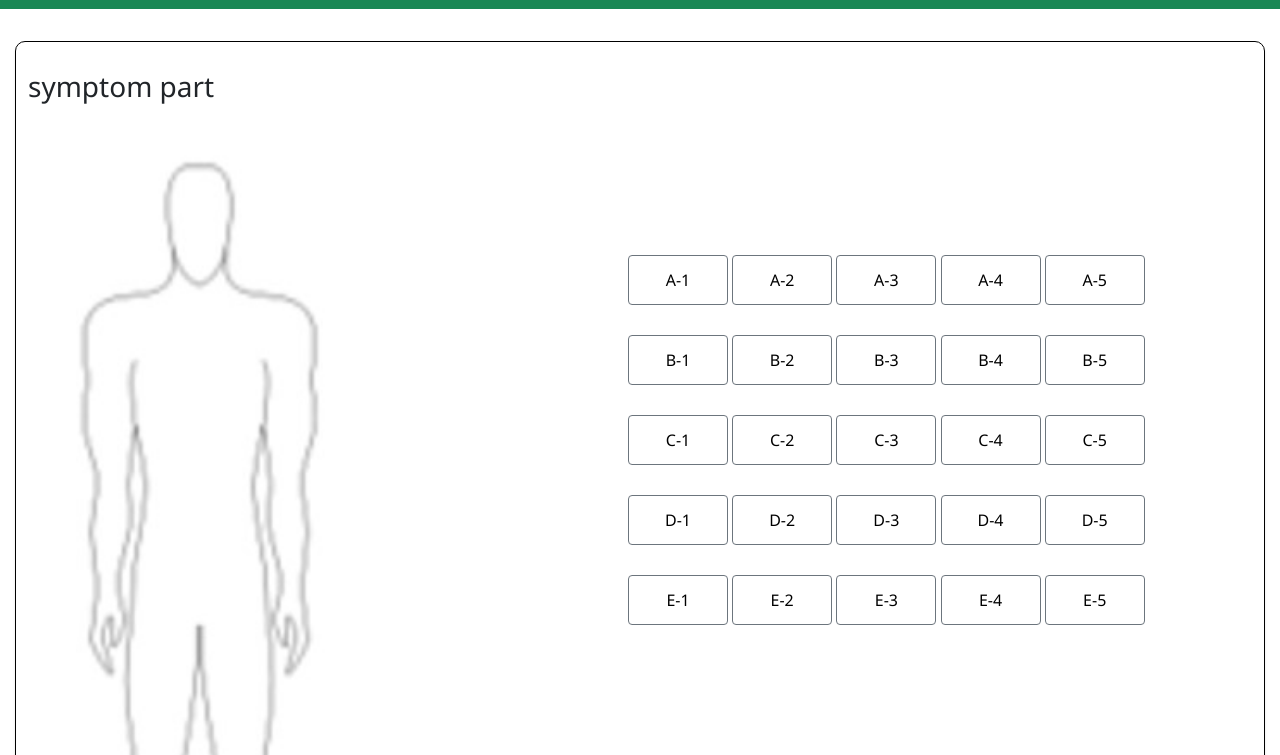
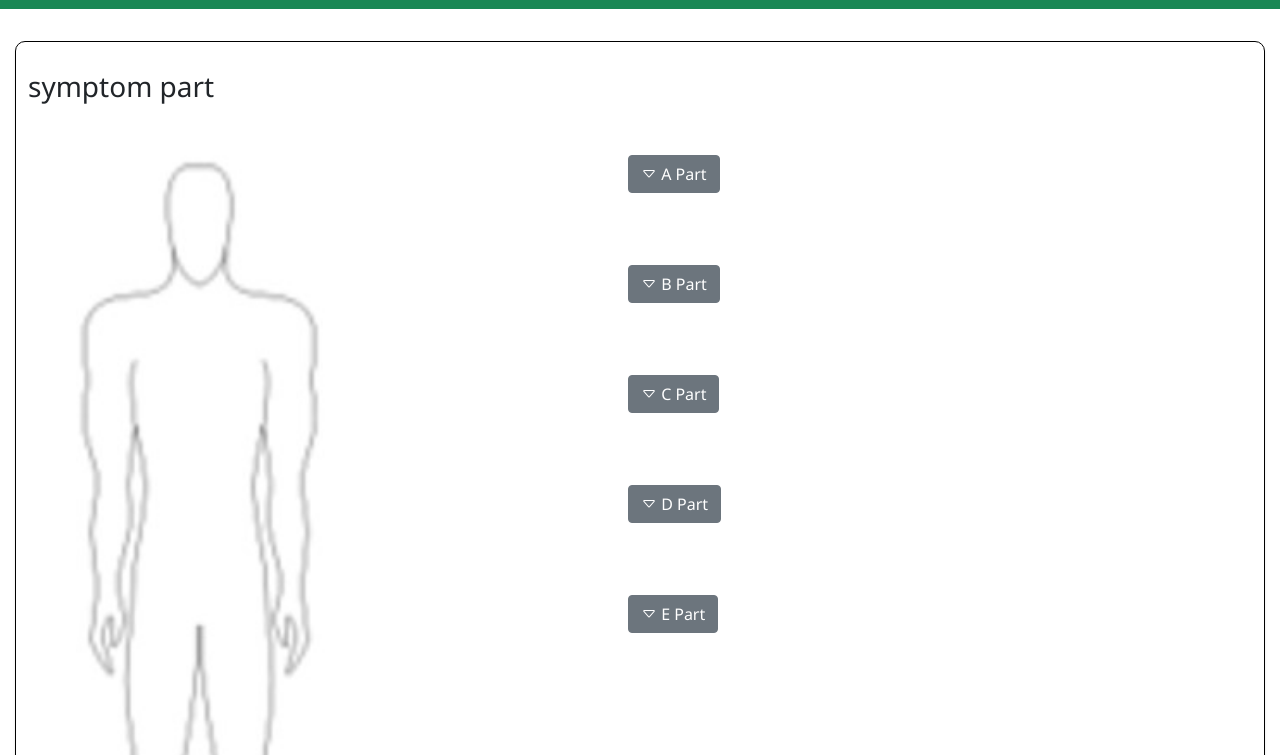
Before and after one commit to hantaihe/OSS_TeamProject_Group15, a plain HTML site: page index.html in a window 1280 px wide. Shown: the part 45-800 px from the top of the page. Drawn offline with nearby package versions, Linux system fonts and the light colour scheme.

Commit message:
add collapse components

```diff
--- a/index.html
+++ b/index.html
@@ -9,6 +9,8 @@
         <link href="https://cdn.jsdelivr.net/npm/bootstrap@5.0.0-beta3/dist/css/bootstrap.min.css" rel="stylesheet" integrity="sha384-eOJMYsd53ii+scO/bJGFsiCZc+5NDVN2yr8+0RDqr0Ql0h+rP48ckxlpbzKgwra6" crossorigin="anonymous">
         <link rel="stylesheet" href="https://cdn.jsdelivr.net/npm/bootstrap-icons@1.4.1/font/bootstrap-icons.css">
         <link rel ="stylesheet" href ="style.css">
+
+        <script src="https://cdn.jsdelivr.net/npm/bootstrap@5.0.0-beta3/dist/js/bootstrap.bundle.min.js" integrity="sha384-JEW9xMcG8R+pH31jmWH6WWP0WintQrMb4s7ZOdauHnUtxwoG2vI5DkLtS3qm9Ekf" crossorigin="anonymous"></script>
 
     </head>
 
@@ -24,92 +26,137 @@
             <h3 style="margin-top:1rem; margin-bottom:1.5rem"> symptom part</h3>
             <img src="human.jpg" class = "ms-5" width="250"/>
 
-            <div style = "position: absolute; margin-top: -750px; margin-left: 600px;">
-                <button type = "button" id="A1" class = "btn btn-outline-secondary" style="color: black">
+            <p style = "position: absolute; margin-top: -850px; margin-left: 600px;">
+                <a class="btn btn-secondary" data-bs-toggle="collapse" href="#collapseExample" role="button" aria-expanded="false" aria-controls="collapseExample"><i class="bi bi-caret-down"></i>
+                  A Part
+                </a>
+            </p>
+
+            <div class="collapse" id="collapseExample" style = "position: absolute; margin-top: -805px; margin-left: 610px;">
+                <div>
+                    <button type = "button" id="A1" class = "shadow-sm btn btn-outline-secondary" style="color: black">
                         A-1
                     </button>
-                <button type = "button" id="A2" class = "btn btn-outline-secondary" style="color: black">
+                    <button type = "button" id="A2" class = "shadow-sm btn btn-outline-secondary" style="color: black">
                         A-2
                     </button>
-                <button type = "button" id="A3" class = "btn btn-outline-secondary" style="color: black">
+                    <button type = "button" id="A3" class = "shadow-sm btn btn-outline-secondary" style="color: black">
                         A-3
                     </button>
-                <button type = "button" id="A4" class = "btn btn-outline-secondary" style="color: black">
+                    <button type = "button" id="A4" class = "shadow-sm btn btn-outline-secondary" style="color: black">
                         A-4
                     </button>
-                <button type = "button" id="A5" class = "btn btn-outline-secondary" style="color: black">
+                    <button type = "button" id="A5" class = "shadow-sm btn btn-outline-secondary" style="color: black">
                         A-5
                     </button>
                 </div>
-            <div style = "position: absolute; margin-top: -670px; margin-left: 600px;">
-                <button type = "button" id="B1" class = "btn btn-outline-secondary" style="color: black">
+            </div>
+
+            <p style = "position: absolute; margin-top: -740px; margin-left: 600px;">
+                <a class="btn btn-secondary" data-bs-toggle="collapse" href="#collapseExample2" role="button" aria-expanded="false" aria-controls="collapseExample"><i class="bi bi-caret-down"></i>
+                  B Part
+                </a>
+            </p>
+
+            <div class="collapse" id="collapseExample2" style = "position: absolute; margin-top: -695px; margin-left: 610px;">
+                <div>
+                    <button type = "button" id="B1" class = "shadow-sm btn btn-outline-secondary" style="color: black">
                         B-1
                     </button>
-                <button type = "button" id="B2" class = "btn btn-outline-secondary" style="color: black">
+                    <button type = "button" id="B2" class = "shadow-sm btn btn-outline-secondary" style="color: black">
                         B-2
                     </button>
-                <button type = "button" id="B3" class = "btn btn-outline-secondary" style="color: black">
+                    <button type = "button" id="B3" class = "shadow-sm btn btn-outline-secondary" style="color: black">
                         B-3
                     </button>
-                <button type = "button" id="B4" class = "btn btn-outline-secondary" style="color: black">
+                    <button type = "button" id="B4" class = "shadow-sm btn btn-outline-secondary" style="color: black">
                         B-4
                     </button>
-                <button type = "button" id="B5" class = "btn btn-outline-secondary" style="color: black">
+                    <button type = "button" id="B5" class = "shadow-sm btn btn-outline-secondary" style="color: black">
                         B-5
                     </button>
                 </div>
-            <div style = "position: absolute; margin-top: -590px; margin-left: 600px;">
-                <button type = "button" id="C1" class = "btn btn-outline-secondary" style="color: black">
+            </div>
+
+            <p style = "position: absolute; margin-top: -630px; margin-left: 600px;">
+                <a class="btn btn-secondary" data-bs-toggle="collapse" href="#collapseExample3" role="button" aria-expanded="false" aria-controls="collapseExample"><i class="bi bi-caret-down"></i>
+                  C Part
+                </a>
+            </p>
+
+            <div class="collapse" id="collapseExample3" style = "position: absolute; margin-top: -585px; margin-left: 610px;">
+                <div>
+                    <button type = "button" id="C1" class = "shadow-sm btn btn-outline-secondary" style="color: black">
                         C-1
                     </button>
-                <button type = "button" id="C2" class = "btn btn-outline-secondary" style="color: black">
+                    <button type = "button" id="C2" class = "shadow-sm btn btn-outline-secondary" style="color: black">
                         C-2
                     </button>
-                <button type = "button" id="C3" class = "btn btn-outline-secondary" style="color: black">
+                    <button type = "button" id="C3" class = "shadow-sm btn btn-outline-secondary" style="color: black">
                         C-3
                     </button>
-                <button type = "button" id="C4" class = "btn btn-outline-secondary" style="color: black">
+                    <button type = "button" id="C4" class = "shadow-sm btn btn-outline-secondary" style="color: black">
                         C-4
                     </button>
-                <button type = "button" id="C5" class = "btn btn-outline-secondary" style="color: black">
+                    <button type = "button" id="C5" class = "shadow-sm btn btn-outline-secondary" style="color: black">
                         C-5
                     </button>
                 </div>
-            <div style = "position: absolute; margin-top: -510px; margin-left: 600px;">
-                <button type = "button" id="D1" class = "btn btn-outline-secondary" style="color: black">
+            </div>
+
+            <p style = "position: absolute; margin-top: -520px; margin-left: 600px;">
+                <a class="btn btn-secondary" data-bs-toggle="collapse" href="#collapseExample4" role="button" aria-expanded="false" aria-controls="collapseExample"><i class="bi bi-caret-down"></i>
+                    D Part
+                </a>
+            </p>
+
+            <div class="collapse" id="collapseExample4" style = "position: absolute; margin-top: -475px; margin-left: 610px;">
+                <div>
+                    <button type = "button" id="D1" class = "shadow-sm btn btn-outline-secondary" style="color: black">
                         D-1
                     </button>
-                <button type = "button" id="D2" class = "btn btn-outline-secondary" style="color: black">
+                    <button type = "button" id="D2" class = "shadow-sm btn btn-outline-secondary" style="color: black">
                         D-2
                     </button>
-                <button type = "button" id="D3" class = "btn btn-outline-secondary" style="color: black">
+                    <button type = "button" id="D3" class = "shadow-sm btn btn-outline-secondary" style="color: black">
                         D-3
                     </button>
-                <button type = "button" id="D4" class = "btn btn-outline-secondary" style="color: black">
+                    <button type = "button" id="D4" class = "shadow-sm btn btn-outline-secondary" style="color: black">
                         D-4
                     </button>
-                <button type = "button" id="D5" class = "btn btn-outline-secondary" style="color: black">
+                    <button type = "button" id="D5" class = "shadow-sm btn btn-outline-secondary" style="color: black">
                         D-5
                     </button>
                 </div>
-            <div style = "position: absolute; margin-top: -430px; margin-left: 600px;">
-                <button type = "button" id="E1" class = "btn btn-outline-secondary" style="color: black">
+            </div>
+
+            <p style = "position: absolute; margin-top: -410px; margin-left: 600px;">
+                <a class="btn btn-secondary" data-bs-toggle="collapse" href="#collapseExample5" role="button" aria-expanded="false" aria-controls="collapseExample"><i class="bi bi-caret-down"></i>
+                    E Part
+                </a>
+            </p>
+
+            <div class="collapse" id="collapseExample5" style = "position: absolute; margin-top: -365px; margin-left: 610px;">
+                <div>
+                    <button type = "button" id="E1" class = "shadow-sm btn btn-outline-secondary" style="color: black">
                         E-1
                     </button>
-                <button type = "button" id="E2" class = "btn btn-outline-secondary" style="color: black">
+                    <button type = "button" id="E2" class = "shadow-sm btn btn-outline-secondary" style="color: black">
                         E-2
                     </button>
-                <button type = "button" id="E3" class = "btn btn-outline-secondary" style="color: black">
+                    <button type = "button" id="E3" class = "shadow-sm btn btn-outline-secondary" style="color: black">
                         E-3
                     </button>
-                <button type = "button" id="E4" class = "btn btn-outline-secondary" style="color: black">
+                    <button type = "button" id="E4" class = "shadow-sm btn btn-outline-secondary" style="color: black">
                         E-4
                     </button>
-                <button type = "button" id="E5" class = "btn btn-outline-secondary" style="color: black">
+                    <button type = "button" id="E5" class = "shadow-sm btn btn-outline-secondary" style="color: black">
                         E-5
                     </button>
                 </div>
             </div>
+
+
 
         <div class = "wrapper" id = "disease_part">
             <h3 style="margin-top:1rem; margin-bottom:1.5rem"> disease part</h3>
@@ -126,13 +173,16 @@
 
     <script>
 
+        // calculate total number of clicked buttons
         var sum = 0;
 
+        // check whether button is clicked or not
         const Status = {
             UnChecked: 0,
             Checked: 1,
         }
 
+        // get each button
         let buttonA_1 = document.querySelector("#A1");
         let buttonA_2 = document.querySelector("#A2");
         let buttonA_3 = document.querySelector("#A3");
@@ -163,10 +213,11 @@
         let buttonE_4 = document.querySelector("#E4");
         let buttonE_5 = document.querySelector("#E5");
 
+        // once clicked, change buttons status
         function convertStatus (status, button) {
             if (status == 0) {
                 sum++;
-                button.style.backgroundColor = "#009a00";
+                button.style.backgroundColor = "greenyellow"; // change button's background color
                 return Status.Checked;
             }
             else if (status == 1) {
@@ -182,9 +233,9 @@
         var statusA_4 = Status.UnChecked;
         var statusA_5 = Status.UnChecked;
 
-        buttonA_1.onclick = function () {
-            statusA_1 = convertStatus(statusA_1, this);
-            update_diseasePart();
+        buttonA_1.onclick = function () { // when clicked
+            statusA_1 = convertStatus(statusA_1, this); // change button status
+            update_diseasePart(); // update disease part
         };
         buttonA_2.onclick = function () {
             statusA_2 = convertStatus(statusA_2, this);
@@ -312,7 +363,7 @@
         };
 
 
-
+        // function for update disease part.
         function update_diseasePart() {
 
             let result = document.querySelector("#disease_result");
@@ -322,14 +373,15 @@
                 return;
             }
 
-            //make possible results as many as possible
+            // Please make possible results as many as possible.
 
+            // this is sample results
             if(sum == 3){
                 if(statusA_1 && statusB_1 && statusC_1){
                     result.innerHTML = "A1 && B1 && C1";
                 }
                 else if(statusA_1 && statusA_2 && statusA_3){
-                    result.innerHTML = "A1 && A1 && A1";
+                    result.innerHTML = "A1 && A2 && A3";
                 }
                 else {
                 result.innerHTML = "Sorry, we cannot find such disease. Please report your disease to us :-)";
@@ -352,10 +404,11 @@
             else {
                 result.innerHTML = "Sorry, we cannot find such disease. Please report your disease to us :-)";
             }
+
         }
 
         function update_solutionPart() {
-
+            // function for update solution part.
         }
 
     </script>
```
Lines whose indentation alone changed are shown as unchanged.
